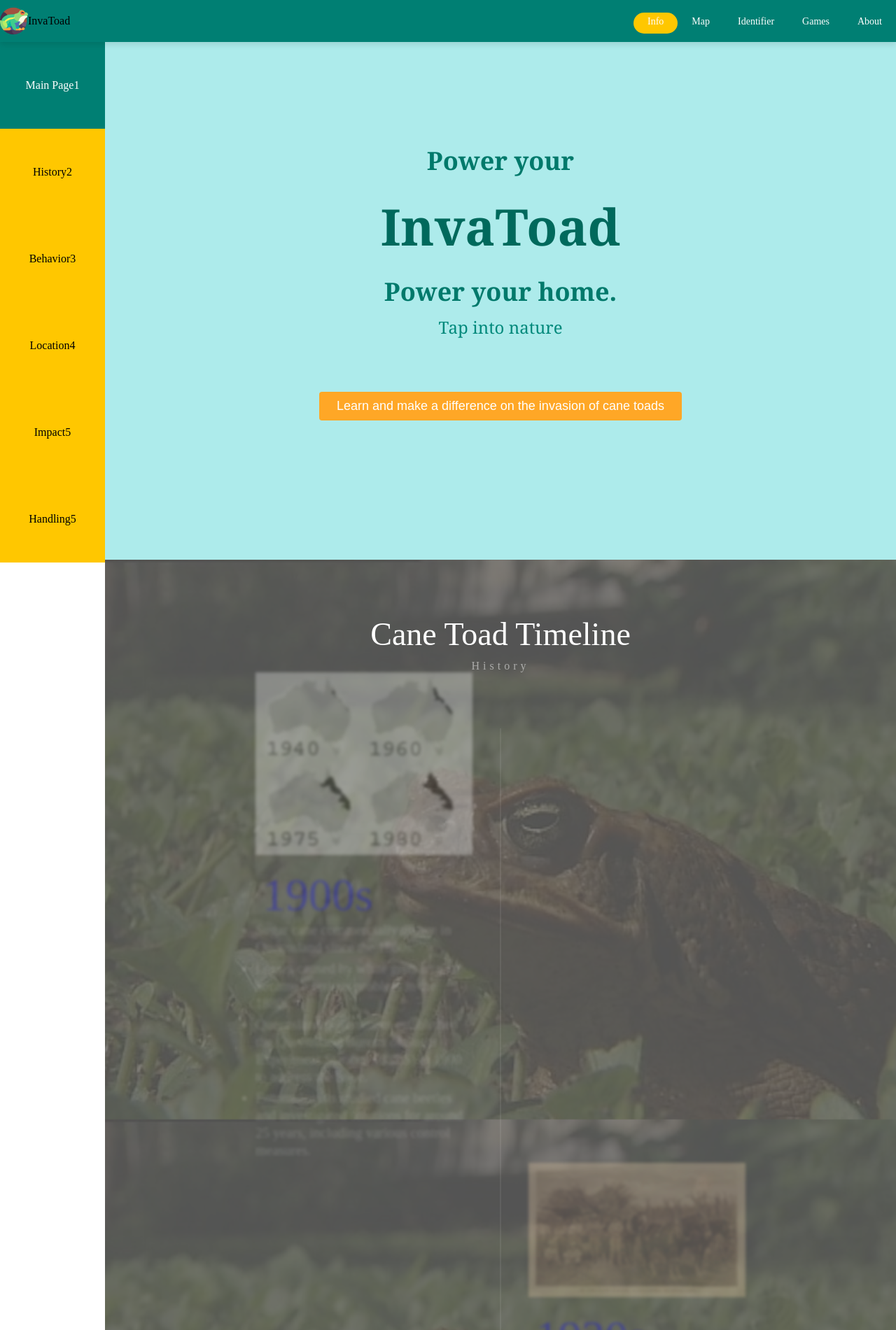
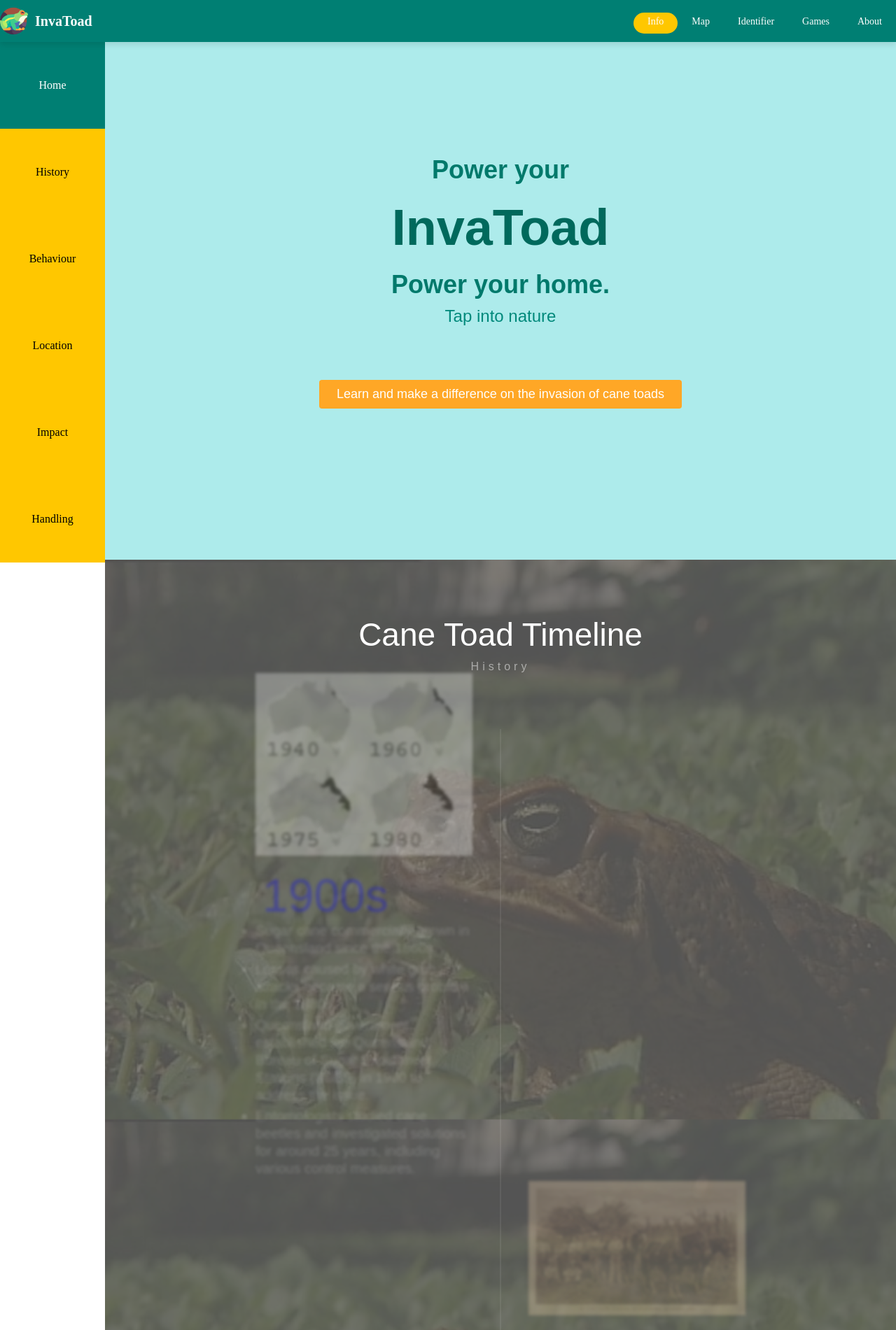
Before and after one commit to mhlucifer/Team38_Project, a Flask app: page /test in a window 1280 px wide. Shown: the top 1901 px of the page at 70% size. Run offline with Flask 3, Linux system fonts and the light colour scheme.

Commit message:
modify the main page

```diff
--- a/static/css/main.css
+++ b/static/css/main.css
@@ -91,8 +91,7 @@ section,
     position: relative;
     color: rgba(255, 255, 255, .8);
     font-size: 10vh;
-    font-family: 'modern_no._20regular',
-    serif;
+    font-family: 'Century Gothic',sans-serif;
     display: flex;
     justify-content: center;
     align-items: center;
@@ -196,6 +195,13 @@ section,
     margin-right: auto; /* Pushes the rest of the nav items to the right */
 }
 
+.nav-container .nav-title {
+    font-size: 20px;
+    padding-left:10px;
+    color:white;
+    font-weight: bold;
+}
+
 .nav-container #nav li a {
     position: relative;
     padding: 5px 20px; /* Reduced padding for a narrower look */
@@ -286,7 +292,7 @@ section,
 
 .main-title, .sub-title, .slogan {
     /* Remove the text-shadow property from these classes */
-    font-family: 'YourFontFamily', cambria; /* Use your chosen font family, sans-serif is a fallback */
+    font-family: 'Century Gothic',sans-serif; /* Use your chosen font family, sans-serif is a fallback */
     text-shadow: none; /* This removes the shadow effect */
 }
 
--- a/templates/main.html
+++ b/templates/main.html
@@ -14,38 +14,38 @@
   <nav class="side-nav">
     <div class="drawerbox">
       <a href="#img-one" class="drawer-btn" onclick="toggleDrawer(1)">
-        Main Page
-        <span class="drawer-head">1</span>
+        Home
+        <span class="drawer-head"></span>
       </a>
     </div>
     <div class="drawerbox">
       <a href="#img-two" class="drawer-btn" onclick="toggleDrawer(2)">
         History
-        <span class="drawer-head">2</span>
+        <span class="drawer-head"></span>
       </a>
     </div>
     <div class="drawerbox">
       <a href="#img-three" class="drawer-btn" onclick="toggleDrawer(3)">
-        Behavior
-        <span class="drawer-head">3</span>
+        Behaviour
+        <span class="drawer-head"></span>
       </a>
     </div>
     <div class="drawerbox">
       <a href="#img-four" class="drawer-btn" onclick="toggleDrawer(4)">
         Location
-        <span class="drawer-head">4</span>
+        <span class="drawer-head"></span>
       </a>
     </div>
     <div class="drawerbox">
       <a href="#img-five" class="drawer-btn" onclick="toggleDrawer(5)">
         Impact
-        <span class="drawer-head">5</span>
+        <span class="drawer-head"></span>
       </a>
     </div>
     <div class="drawerbox">
       <a href="#img-six" class="drawer-btn" onclick="toggleDrawer(6)">
         Handling
-        <span class="drawer-head">5</span>
+        <span class="drawer-head"></span>
       </a>
     </div>
   </nav>
@@ -55,7 +55,7 @@
     <div id="nav-icon">
       <!-- Insert your icon here -->
       <img src="/static/images/frog-icon.png" style="width: 40px; height: 40px;" alt="InfoToad" />
-      <div>InvaToad</div>
+      <div class = "nav-title">InvaToad</div>
     </div>
     <ul id="nav">
       <div id="icon-space"><!-- Icon goes here --></div>
```
